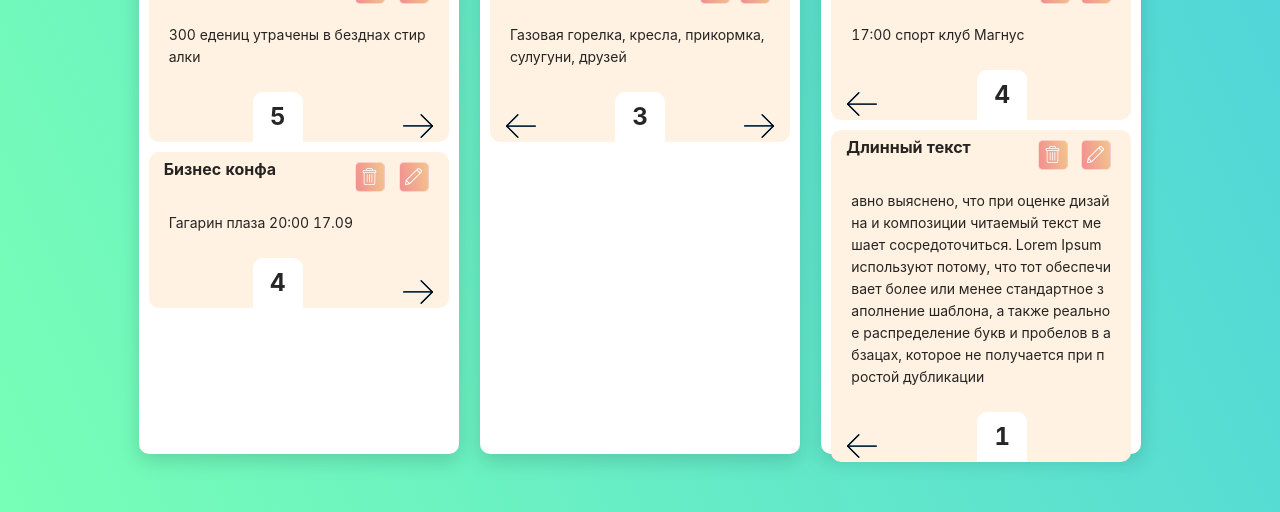
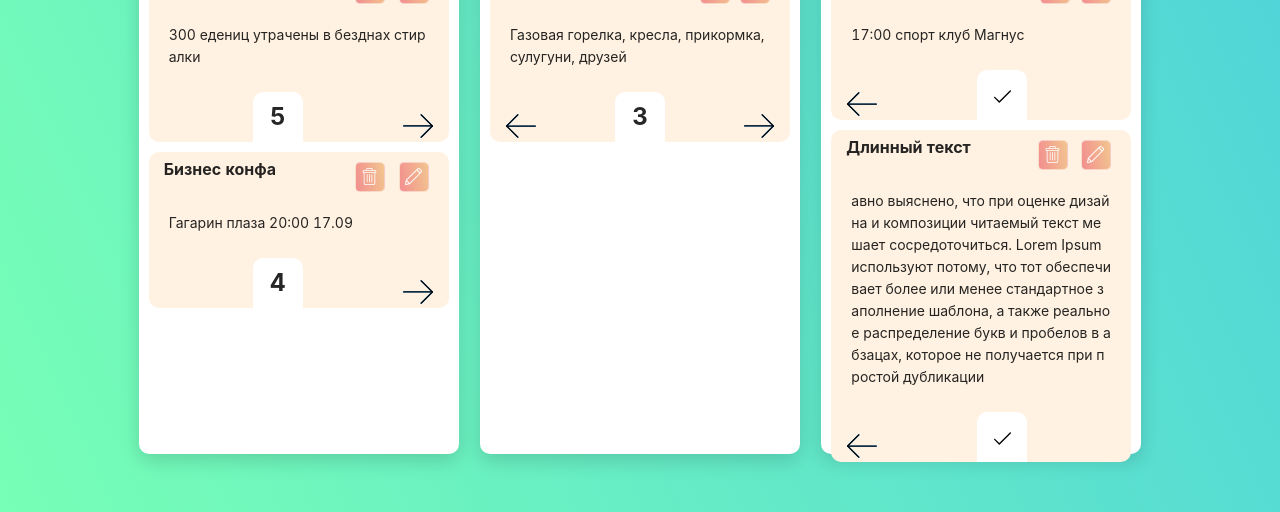
Before and after one commit to ifernisimo/Todo, a React (Create React App) app: page / in a window 1280 px wide. Shown: the part 278-790 px from the top of the page. Built offline with nearby package versions, Linux system fonts and the light colour scheme.

Commit message:
Added done icon

```diff
--- a/src/components/ui-kit/TodoItem/TodoItem.jsx
+++ b/src/components/ui-kit/TodoItem/TodoItem.jsx
@@ -5,7 +5,7 @@ import { connect } from "react-redux";
 import trashIcon from "../../../assets/images/trashIcon.svg";
 
 import editIcon from "../../../assets/images/editIcon.svg";
-
+import doneIcon from "../../../assets/images/done.svg";
 import arrow from "../../../assets/images/arrow.svg";
 
 class TodoItem extends React.Component {
@@ -127,7 +127,13 @@ class TodoItem extends React.Component {
               )}
             </div>
             <div className={styles.priority}>
-              <span>{this.props.priority}</span>
+              {this.props.positionStatus === 2 ? (
+                <span>
+                  <img src={doneIcon} alt="Done icon" />
+                </span>
+              ) : (
+                <span>{this.props.priority}</span>
+              )}
             </div>
             <div>
               {this.props.positionStatus <= 1 && (
@@ -137,11 +143,7 @@ class TodoItem extends React.Component {
                     this.onClickToPrevList(this.props.id);
                   }}
                 >
-                  <img
-                    className={styles.nextListIcon}
-                    src={arrow}
-                    alt="Next list"
-                  />
+                  <img src={arrow} alt="Next list" />
                 </button>
               )}
             </div>
```
Also changed, not shown: src/assets/images/done.svg (added).
